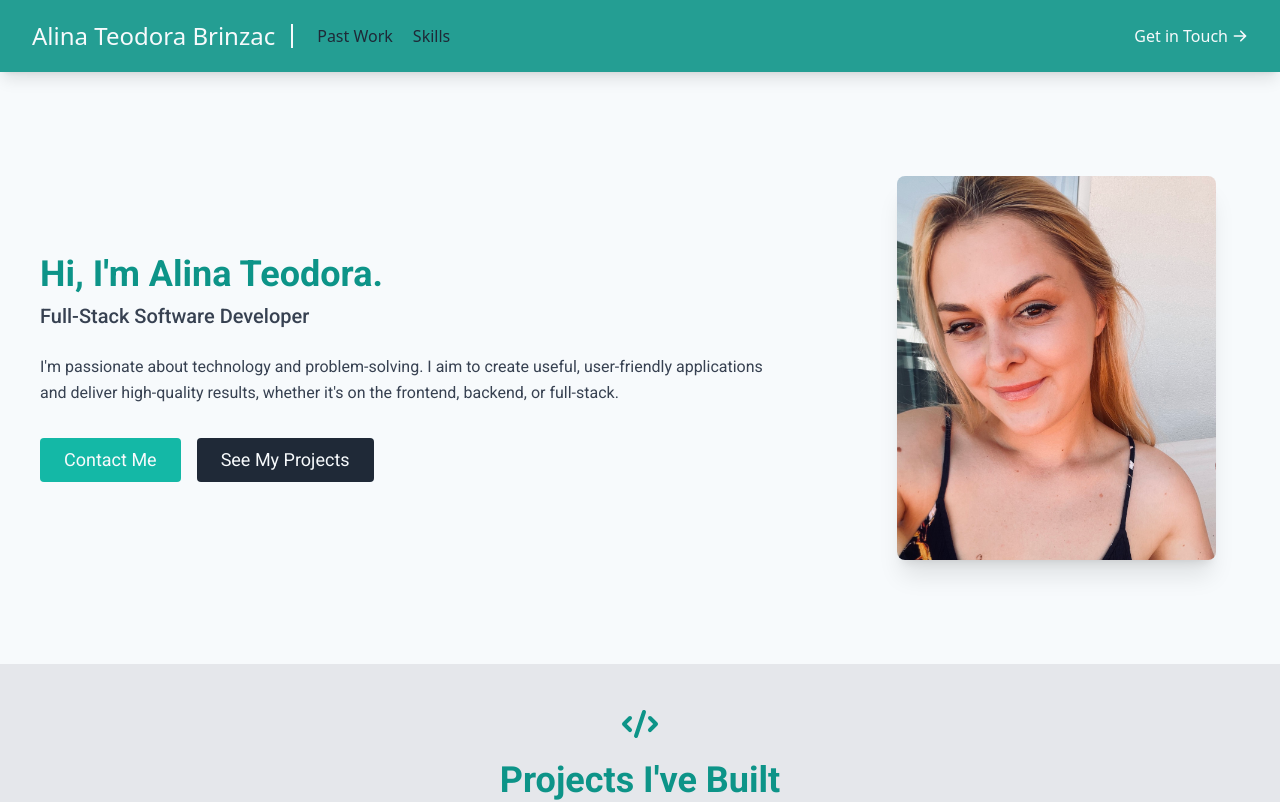
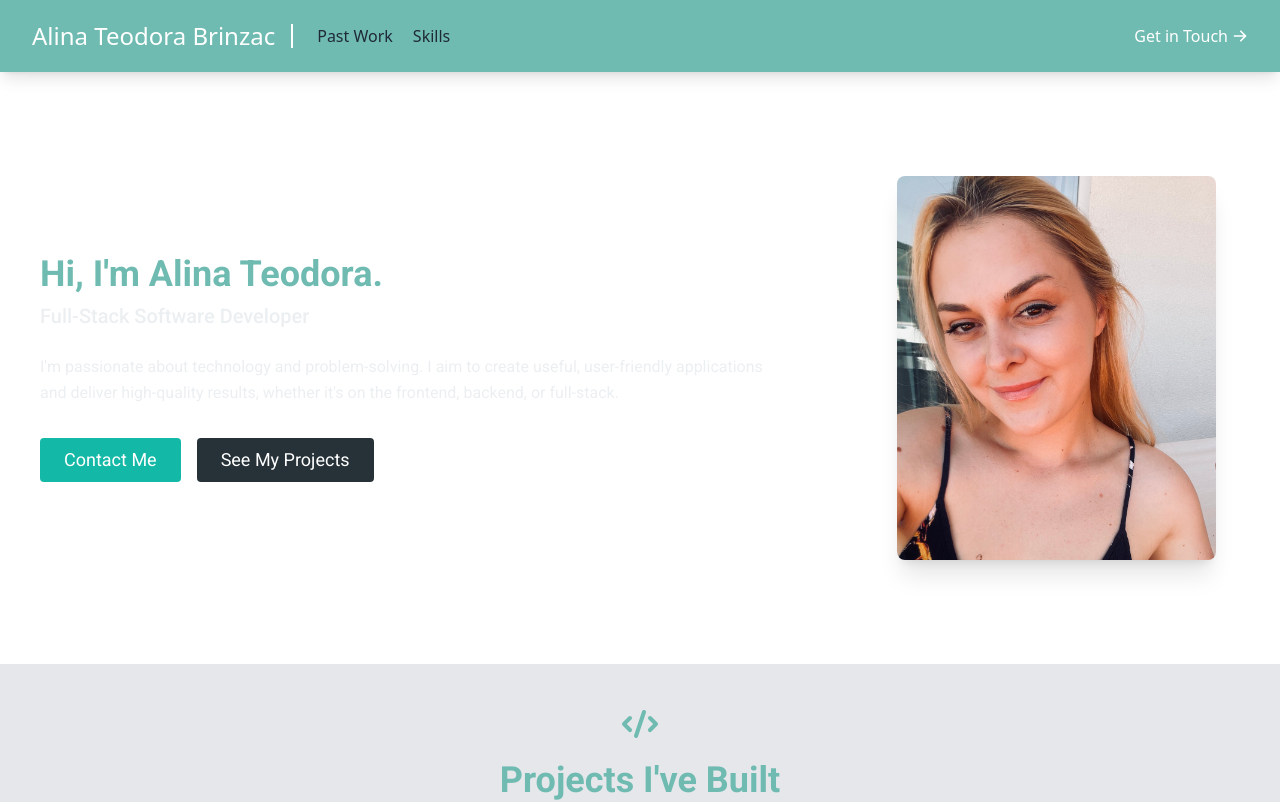
Before and after one commit to TeodoraAlina/portfolio-website, a React (Create React App) app in the folder my-portfolio/: page / in a window 1280 px wide. Shown: the top 802 px of the page. Built offline with nearby package versions, Linux system fonts and the light colour scheme.

Commit message:
Add CSS variables and update Tailwind config for website theme

```diff
--- a/my-portfolio/src/index.css
+++ b/my-portfolio/src/index.css
@@ -31,3 +31,28 @@
   .hover-scale:hover {
     animation: scaleUp 0.3s ease-in-out forwards;
   }
+
+
+  :root {
+    --color-primary: #6fbbb1;
+    --color-secondary: #ECEFF1;
+    --color-accent: #FFFFFF;
+    --color-textPrimary: #263238;
+    --color-textHover: #37474F;
+    --color-buttonHover: #3C6F66;
+    --color-secondaryButtonHover: #B0BEC5;
+    --color-darkerPrimary: #249a88;
+    --color-darkerSecondary: #455A64;
+}
+
+.dark {
+    --color-primary: #249a88;
+    --color-secondary: #455A64;
+    --color-accent: #37474F;
+    --color-textPrimary: #ECEFF1;
+    --color-textHover: #CFD8DC;
+    --color-buttonHover: #5FA99A;
+    --color-secondaryButtonHover: #607D8B;
+    --color-darkerPrimary: #6fbbb1;
+    --color-darkerSecondary: #ECEFF1;
+}
--- a/my-portfolio/tailwind.config.js
+++ b/my-portfolio/tailwind.config.js
@@ -1,6 +1,7 @@
 /** @type {import('tailwindcss').Config} */
 
 module.exports = {
+  darkMode: 'class',
   content: [
     './src/**/*.{js,jsx,ts,tsx}',
     './public/index.html',
@@ -12,18 +13,33 @@ module.exports = {
       },
       colors: {
         primary: {
-          DEFAULT: '#0D9488',
+          DEFAULT: 'var(--color-primary)',
         },
         secondary: {
-          DEFAULT: '#374151',
+          DEFAULT: 'var(--color-secondary)',
         },
         accent: {
-          DEFAULT: '#f7fafc',
+          DEFAULT: 'var(--color-accent)',
         },
         textPrimary: {
-          DEFAULT: '#1F2937',
+          DEFAULT: 'var(--color-textPrimary)',
         },
-      }
+        textHover: {
+          DEFAULT: 'var(--color-textHover)'
+        },
+        buttonHover: {
+          DEFAULT: 'var(--color-buttonHover)'
+        },
+        secondaryButtonHover: {
+          DEFAULT: 'var(--color-secondaryButtonHover)'
+        },
+        darkerPrimary: {
+          DEFAULT: 'var(--color-darkerPrimary)'
+        },
+        darkerSecondary: {
+          DEFAULT: 'var(--color-darkerSecondary)'
+        }
+      },
     },
   },
   plugins: [],
```
